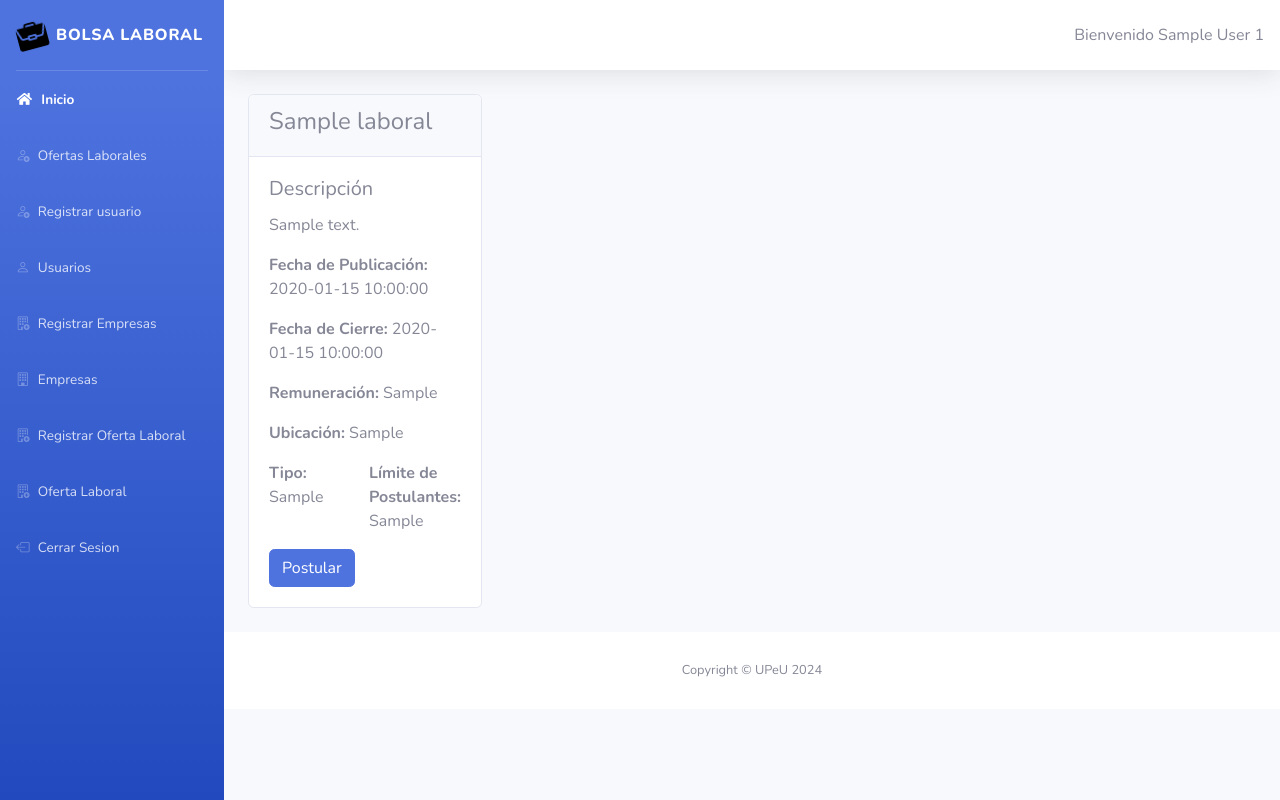
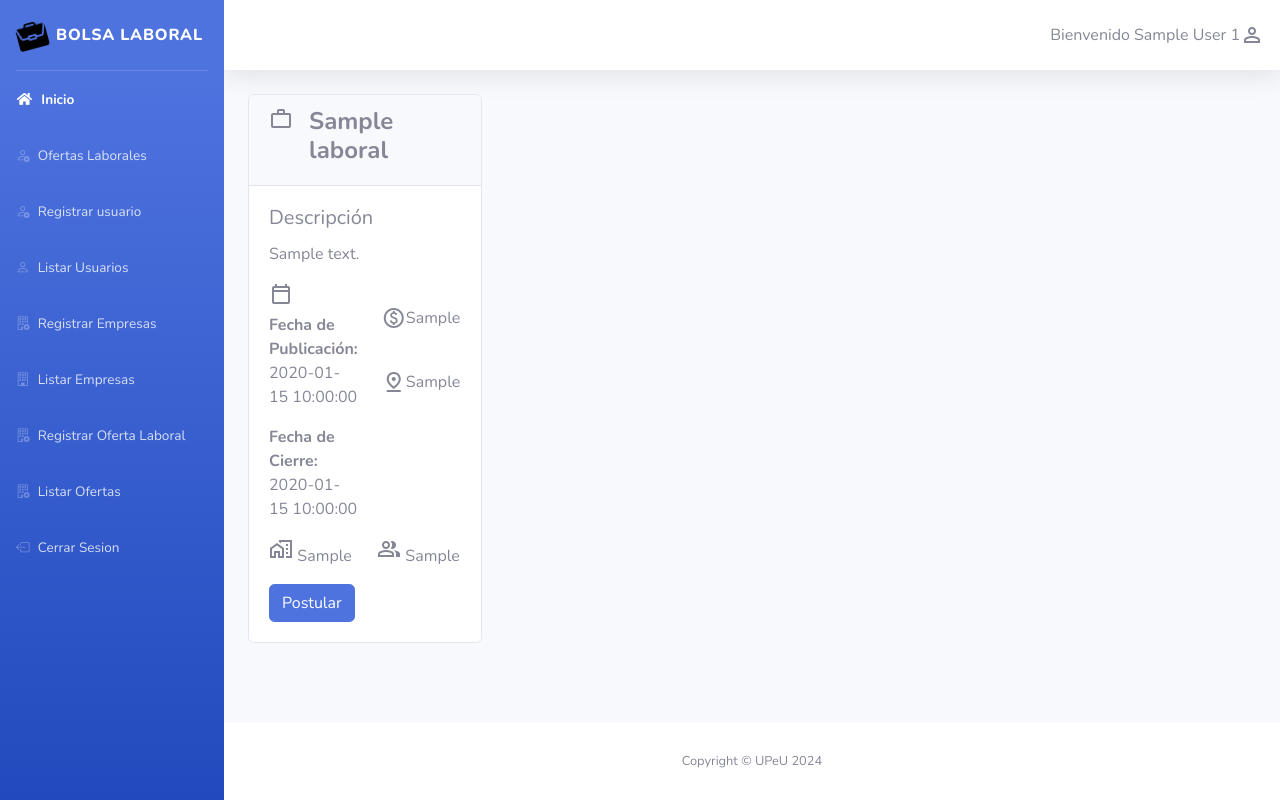
Before and after one commit to GustavoSalluca/bolsa_laboral, a PHP site: page /bolsa/source/mostrar_ofertas.php in a window 1280 px wide. Run offline with PHP 8.4, Linux system fonts and the light colour scheme; the visitor is signed in with stand-in values (Sample User, id 1); tables that the repository leaves empty or names only in its code hold one stand-in row (values such as "Sample post").

```diff
--- a/includes/head.php
+++ b/includes/head.php
@@ -29,7 +29,7 @@ session_start();
     <link href="<?php echo RUTAGENERAL; ?>js/jquery-ui.structure.min.css" rel="stylesheet">
     <link href="<?php echo RUTAGENERAL; ?>js/jquery-ui.theme.css" rel="stylesheet">
     <link rel="stylesheet" href="https://cdn.jsdelivr.net/npm/bootstrap-icons@1.11.3/font/bootstrap-icons.min.css">
-
+    <link rel="stylesheet" href="https://fonts.googleapis.com/css2?family=Material+Symbols+Outlined:opsz,wght,FILL,GRAD@24,400,0,0" />
 
 </head>
 
@@ -87,7 +87,7 @@ session_start();
                 <li class="nav-item">
                     <a class="nav-link" href="<?php echo RUTAGENERAL; ?>source/listar_ofertas.php">
                         <i class="bi bi-building-add"></i>
-                        <span>Oferta Laboral</span></a>
+                        <span>Listar Ofertas</span></a>
                 </li>
 
                 <?php } ?>
@@ -99,7 +99,7 @@ session_start();
             <li class="nav-item">
                 <a class="nav-link" href="<?php echo RUTAGENERAL; ?>source/listar_usuarios.php">
                     <i class="bi bi-person"></i>
-                    <span>Usuarios</span></a>
+                    <span>Listar Usuarios</span></a>
             </li>
 
 
@@ -112,7 +112,7 @@ session_start();
             <li class="nav-item">
                 <a class="nav-link" href="<?php echo RUTAGENERAL; ?>source/listar_empresas.php">
                     <i class="bi bi-building"></i>
-                    <span>Empresas</span></a>
+                    <span>Listar Empresas</span></a>
             </li>
 
             <li class="nav-item">
@@ -124,7 +124,7 @@ session_start();
             <li class="nav-item">
                 <a class="nav-link" href="<?php echo RUTAGENERAL; ?>source/listar_ofertas.php">
                     <i class="bi bi-building-add"></i>
-                    <span>Oferta Laboral</span></a>
+                    <span>Listar Ofertas</span></a>
             </li>
 
             <?php
@@ -155,7 +155,6 @@ session_start();
                 }
             ?>
 
-
         </ul>
         <!-- Fin Sidebar - menu izquierdo -->
 
@@ -167,6 +166,9 @@ session_start();
 
                 <!-- Topbar -->
                 <nav class="navbar navbar-expand navbar-light bg-white topbar mb-4 static-top shadow d-flex flex-row-reverse">
+                    <span class="material-symbols-outlined">
+                        person
+                    </span>
                     <!-- Sidebar Toggle (Topbar) -->
                     <button id="sidebarToggleTop" class="btn btn-link d-md-none rounded-circle mr-3">
                         <i class="fa fa-bars"></i>
@@ -179,9 +181,6 @@ session_start();
                             echo "Inicie sesion"
 
                     ?>
-
-
-
                 </nav>
                 <!-- End of Topbar -->
     </body>
--- a/source/mostrar_ofertas.php
+++ b/source/mostrar_ofertas.php
@@ -1,9 +1,13 @@
+
 <?php
 include("../includes/head.php");
 include("../includes/conectar.php");
 $conexion = conectar();
 ?>
+
+
 <div class="container-fluid">
+
     <?php
     // Consulta para obtener todas las ofertas laborales
     $sql = "SELECT * FROM oferta_laboral";
@@ -19,28 +23,50 @@ $conexion = conectar();
     ?>
             <div class="col-md-3 mb-4"> <!-- Crea una columna de 3 para cada tarjeta (12 columnas en total en un row) -->
                 <div class="card">
-                    <div class="card-header">
-                        <h4><?php echo $fila['titulo']; ?></h4> <!-- Título más grande -->
+                    <div class="card-header d-flex flex-row">
+                    <span class="material-symbols-outlined mr-3 ">
+                         work
+                    </span>
+                        <h4 class="font-weight-bold"><?php echo $fila['titulo']; ?></h4> <!-- Título más grande -->
                     </div>
                     <div class="card-body">
                         <h5 class="card-title">Descripción</h5>
                         <p class="card-text"><?php echo $fila['descripcion']; ?></p>
                         <div class="row">
                             <div class="col">
+                            <span class="material-symbols-outlined">
+                            calendar_today
+                            </span>
                                 <p><strong>Fecha de Publicación:</strong> <?php echo $fila['fecha_publicacion']; ?></p>
                                 <p><strong>Fecha de Cierre:</strong> <?php echo $fila['fecha_cierre']; ?></p>
                             </div>
-                            <div class="col">
-                                <p><strong>Remuneración:</strong> <?php echo $fila['remuneracion']; ?></p>
-                                <p><strong>Ubicación:</strong> <?php echo $fila['ubicacion']; ?></p>
+                            <div class="col" >
+
+                                <div class="d-flex flex-row pt-4">
+                                <span class="material-symbols-outlined">
+                                paid
+                                </span>
+                                <p><strong></strong> <?php echo $fila['remuneracion']; ?></p>
+
+                                </div>
+                                <div class="d-flex flex-row pt-4">
+                                <span class="material-symbols-outlined">
+                                pin_drop
+                                </span>
+                                <p><strong></strong> <?php echo $fila['ubicacion']; ?></p>
+                                </div>
                             </div>
                         </div>
                         <div class="row">
                             <div class="col">
-                                <p><strong>Tipo:</strong> <?php echo $fila['tipo']; ?></p>
+                                <p><strong><span class="material-symbols-outlined">
+                                home_work
+                                </span> </strong> <?php echo $fila['tipo']; ?></p>
                             </div>
                             <div class="col">
-                                <p><strong>Límite de Postulantes:</strong> <?php echo $fila['limite_postulantes']; ?></p>
+                                <p><strong><span class="material-symbols-outlined">
+                                group
+                                </span> </strong> <?php echo $fila['limite_postulantes']; ?></p>
                             </div>
                         </div>
                         <a href="#" class="btn btn-primary">Postular</a>
@@ -58,7 +84,13 @@ $conexion = conectar();
         echo "No se encontraron ofertas laborales.";
     }
     ?>
+
+
+    </div>
+
 </div>
+
+
 
 <?php
 include("../includes/foot.php");
```
Also changed, not shown: index.php (+19 -5 lines), source/guardar_oferta.php (+7 -6 lines), source/listar_ofertas.php (+22 -2 lines), source/login.php (+3 -6 lines), source/registrar_oferta.php (+21 -9 lines), images/images.png (added), images/logo 1.jpg (added).
